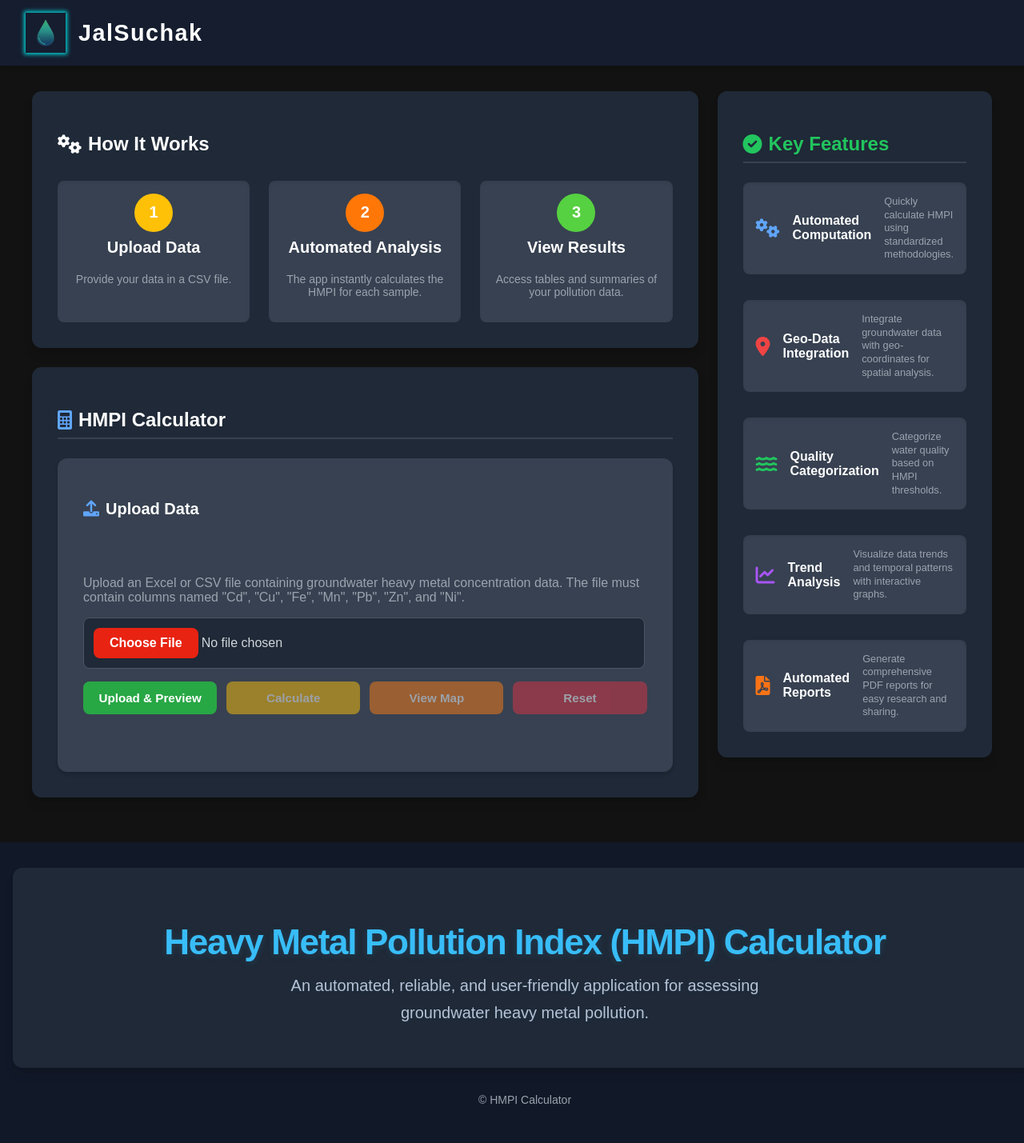
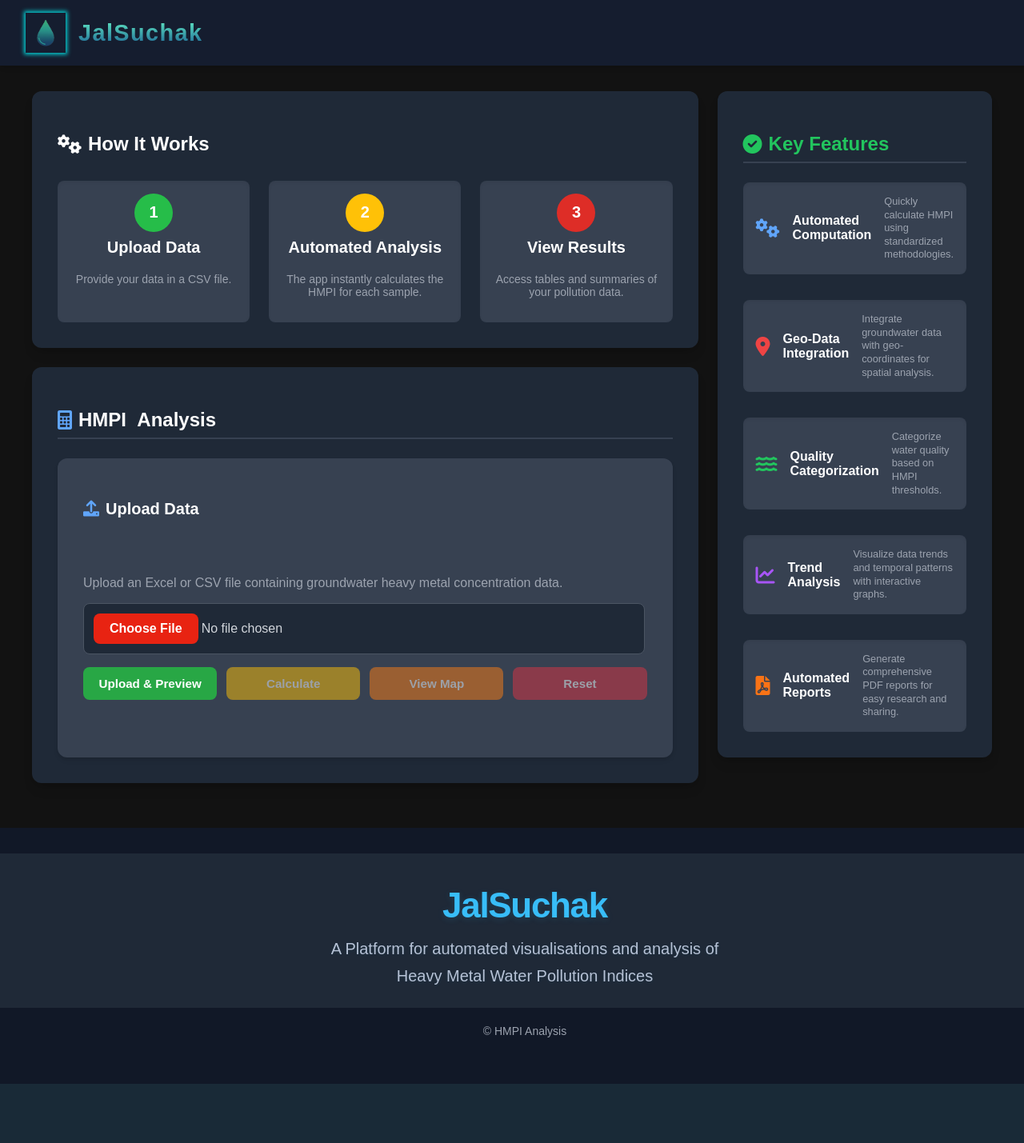
Before and after one commit to NotW41k3R/JalSuchak, a Flask app: page / in a window 1280 px wide; the page is wider, and only the part inside the window is pictured. Shown: that part at 80% size. After the commit the page ends 1355 px from the top of that part, so only its background shows below. Run offline with Flask 3, Linux system fonts and the light colour scheme.

Commit message:
logo and footer changes
changed logo color , text color and footer css for better styling and step icon look

```diff
--- a/frontend/static/style.css
+++ b/frontend/static/style.css
@@ -98,12 +98,19 @@ nav {
   height: 50px;
   box-shadow: 0 0 5px 2px rgba(0, 255, 255, 0.8); /* Glow effect */
 }
-
 .logo-section h1 {
-  color: #ffffff;
   font-size: 1.8rem;
   font-weight: 800;
   letter-spacing: 0.05em;
+
+  /* Gradient text */
+  background: linear-gradient(
+    0deg,
+     rgb(28, 99, 147),
+     rgb(95, 232, 195)
+  );
+  -webkit-background-clip: text;
+  -webkit-text-fill-color: transparent;
 }
 
 /* 1. Hide the entire 'hide' container by default */
@@ -147,12 +154,20 @@ body[data-view="map"] #map-section {
 
 .hero-section {
   text-align: center;
-  padding: 2rem;
+    padding: 0.1rem 1rem;
   background-color: #1f2937;
-  border-radius: 0.75rem;
-  box-shadow: 0 10px 15px -3px rgba(0, 0, 0, 0.1),
-    0 4px 6px -2px rgba(0, 0, 0, 0.05);
-  margin-bottom: 1.5rem;
+  width: 100vw;         /* full viewport width */
+  margin: 0;            /* remove outside gap */
+  border-radius: 0;     /* remove box shape */
+  box-shadow: none;     /* optional: remove floating effect */
+  position: relative;   /* ensure it respects viewport */
+  left: 50%;            /* align back to viewport */
+  transform: translateX(-50%);
+  height: fit-content; /* remove container offset */
+}
+
+#copy{
+  padding: 0.8rem;
 }
 
 #calculator-section {
@@ -603,13 +618,13 @@ footer p:last-child {
 }
 
 #step-icon-1 {
+  background-color: #26bd49;
+}
+#step-icon-2 {
   background-color: #ffc107;
 }
-#step-icon-2 {
-  background-color: #ff7707;
-}
 #step-icon-3 {
-  background-color: #56d141;
+  background-color: #de2d27;
 }
 
 .sidebar-area {
--- a/frontend/templates/upload.html
+++ b/frontend/templates/upload.html
@@ -44,7 +44,7 @@
           </section>
 
           <section id="calculator-section">
-            <h2><i class="fas fa-calculator"></i> HMPI Calculator</h2>
+            <h2><i class="fas fa-calculator"></i> HMPI  &nbsp;Analysis</h2>
             <div class="main-panel">
               <h3><i class="fas fa-upload"></i> Upload Data</h3>
               <div id="loading-spinner" class="hidden">
@@ -54,8 +54,7 @@
               <div id="file-input-section">
                 <p>
                   Upload an Excel or CSV file containing groundwater heavy metal
-                  concentration data. The file must contain columns named "Cd",
-                  "Cu", "Fe", "Mn", "Pb", "Zn", and "Ni".
+                  concentration data.
                 </p>
 
                 <input
@@ -155,25 +154,22 @@
               <div class="map-placeholder">
                 <i class="fas fa-map-marked-alt fa-3x"></i>
                 <p>Map will be displayed here after calculation.</p>
-                <p style="font-size:0.9rem; color:#9ca3af; margin-top:0.5rem;">
-                  (Hook your mapping implementation to the data returned by /calculate)
-                </p>
               </div>
             </div>
           </section>
         </div>
 
         <footer>
-      <div>
+      <div class="hero-section">
           <section class="hero-section">
-        <h1>Heavy Metal Pollution Index (HMPI) Calculator</h1>
+        <h1>JalSuchak</h1>
         <p>
-          An automated, reliable, and user-friendly application for
-          assessing groundwater heavy metal pollution.
+          A Platform for automated visualisations and analysis of <br>Heavy Metal Water Pollution Indices
         </p>
       </section>
       </div>
-      <p>&copy; HMPI Calculator</p>
+      <div id="copy"><p>&copy; HMPI Analysis</p></div>
+
     </footer>
 
     <script src="{{ url_for('static', filename='script.js') }}"></script>
```
